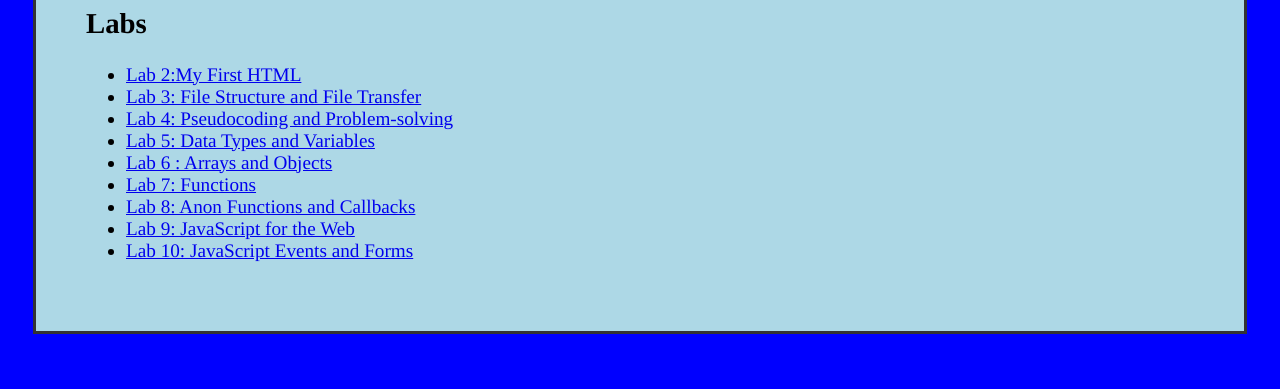
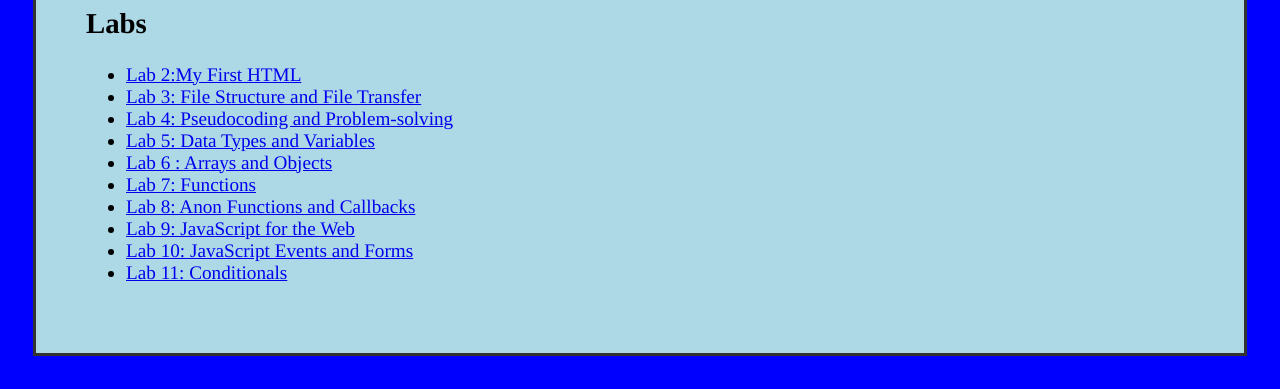
Before and after one commit to Mowen27/cst252, a plain HTML site: page index.html in a window 1280 px wide. Shown: the part 786-1175 px from the top of the page. Before the commit the page ends 1153 px from the top, so only its background shows below. Drawn offline with Linux system fonts and the light colour scheme.

Commit message:
Update index.html

```diff
--- a/index.html
+++ b/index.html
@@ -25,6 +25,7 @@
 		<li><a href="lab8/index.html">Lab 8: Anon Functions and Callbacks</a></li>
 		<li><a href="lab9/index.html">Lab 9: JavaScript for the Web</a></li>
 		<li><a href="lab10/index.html">Lab 10: JavaScript Events and Forms</a></li>
+		<li><a href="lab11/index.html">Lab 11: Conditionals</a></li>
 	</ul>
 </div>
 </div>
```
